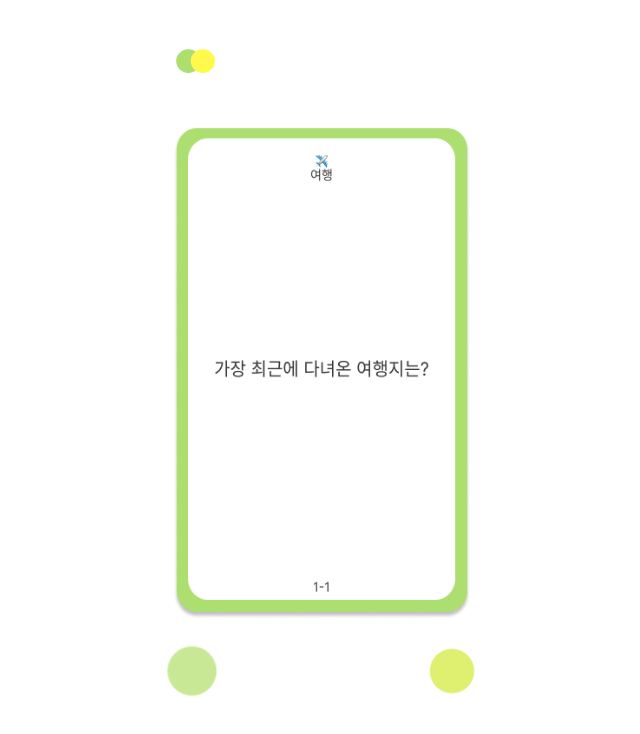
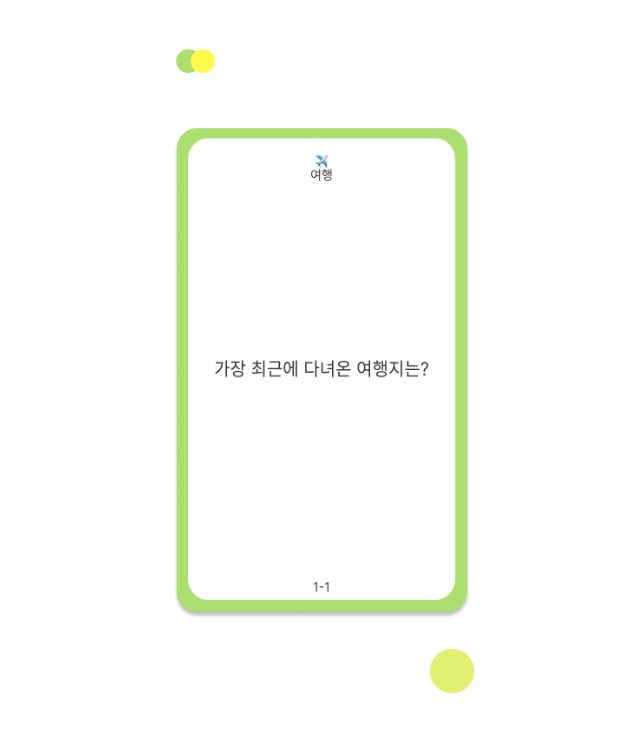
Before and after one commit to heondolee/twolearn-client, a React (Create React App) app: page /travel1 in a window 1280 px wide. Shown: the top 734 px of the page, without its empty margins (318-958 px from the left). Built offline with nearby package versions, Linux system fonts and the light colour scheme.

Commit message:
카드 수정

```diff
--- a/src/components/Result.css
+++ b/src/components/Result.css
@@ -21,9 +21,10 @@
 
 .dot-nav {
   display: flex;
-  justify-content: space-between;
+  justify-content: center;
   width: 300px;
   padding: 30px 50px;
+  gap: 220px;
 }
 
 .dot {
@@ -31,13 +32,12 @@
   height: 40px;
   border-radius: 50%;
   cursor: pointer;
-  transition: opacity 0.3s ease;
 }
 
-/* 첫번째, 마지막 버튼 숨기기 */
+/* hidden 클래스 스타일 수정 */
 .dot.hidden {
+  visibility: hidden;
   opacity: 0;
-  pointer-events: none; /* 클릭도 안 되게 */
 }
 
 .green {
```
